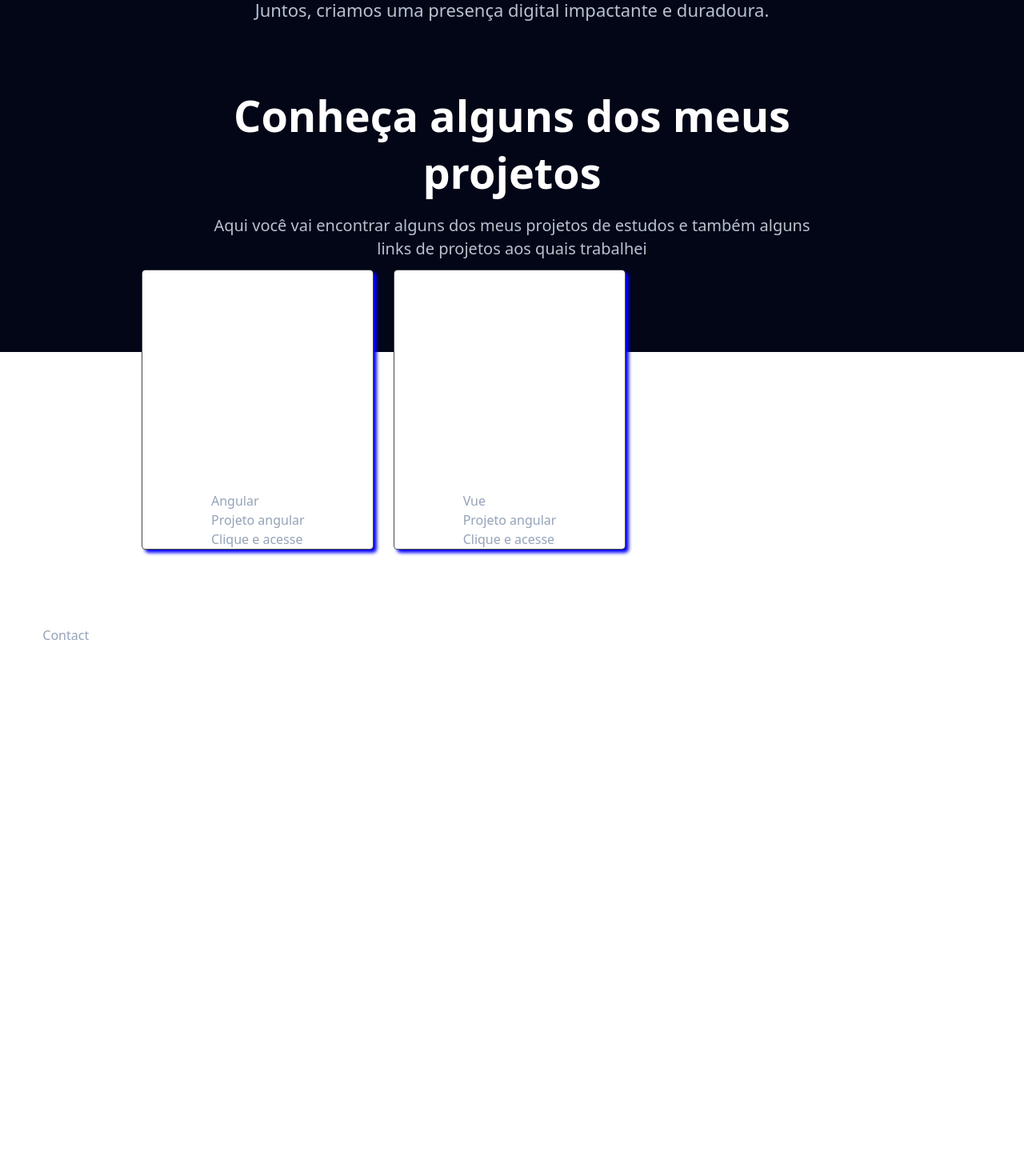
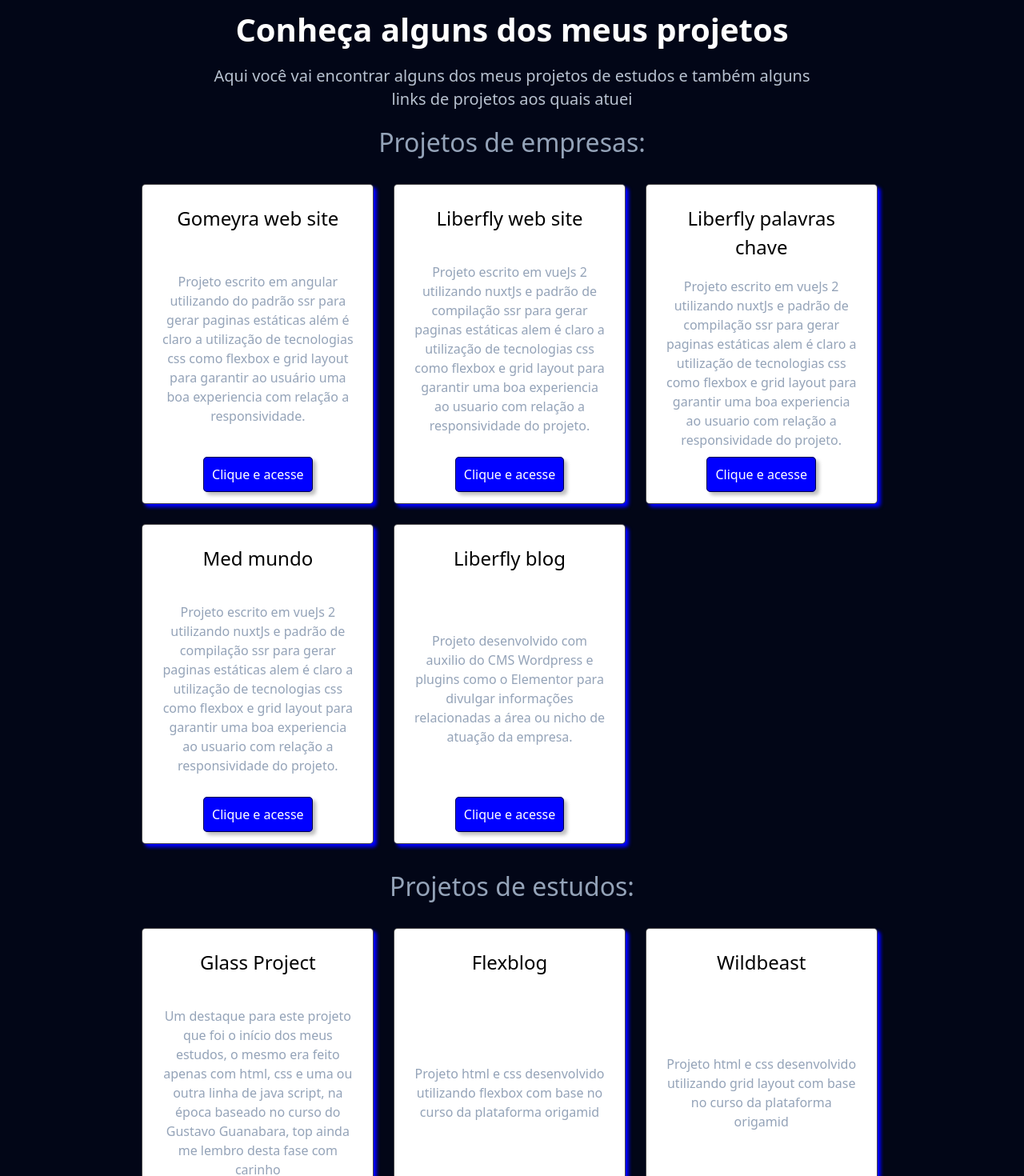
Before and after one commit to gleysonareas/gleysonareas, a Nuxt app: page / in a window 1280 px wide. Shown: the part 360-1830 px from the top of the page at 80% size. Before the commit the page ends 1166 px from the top, so only its background shows below. Built offline with nearby package versions, Linux system fonts and the light colour scheme.

Commit message:
update project

```diff
--- a/components/Home/Project/Content.vue
+++ b/components/Home/Project/Content.vue
@@ -1,31 +1,104 @@
 <template>
   <div class="projects-container">
     <div class="projects-header">
-      <h2 class="projects-title">Conheça alguns dos meus projetos</h2>
-      <h3 class="projects-subtitle">Aqui você vai encontrar alguns dos meus projetos de estudos e também alguns links de
-        projetos aos quais trabalhei </h3>
+      <h1 class="projects-title">Conheça alguns dos meus projetos</h1>
+      <h2 class="projects-subtitle">Aqui você vai encontrar alguns dos meus projetos de estudos e também alguns links de
+        projetos aos quais atuei </h2>
     </div>
+
+    <p class="category">Projetos de empresas:</p>
     <div class="projects-content">
-      <div class="projects-item" v-for="(item, id) in projects" :key="id">
+      <div class="projects-item" v-for="(item, id) in workProjects" :key="id">
+        <CardContent :data="item" />
+      </div>
+    </div>
+
+    <p class="category">Projetos de estudos:</p>
+    <div class="projects-content">
+      <div class="projects-item" v-for="(item, id) in studyProjects" :key="id">
         <CardContent :data="item" />
       </div>
     </div>
   </div>
 </template>
+
 <script setup lang="ts">
 import CardContent from "../../../shared/components/Card/Content.vue"
 
-const projects = ref<any>([
+const workProjects = ref<any>([
   {
-    title: 'Angular',
-    description: 'Projeto angular',
-    path: 'test'
+    title: 'Gomeyra web site',
+    description: 'Projeto escrito em angular utilizando do padrão ssr para gerar paginas estáticas além é claro a utilização de tecnologias css como flexbox e grid layout para garantir ao usuário uma boa experiencia com relação a responsividade.',
+    path: 'https://www.gomeyra.com/'
   },
   {
-    title: 'Vue',
-    description: 'Projeto angular',
-    path: 'test'
-  }
+    title: 'Liberfly web site',
+    description: 'Projeto escrito em vueJs 2 utilizando nuxtJs e padrão de compilação ssr para gerar paginas estáticas alem é claro a utilização de tecnologias css como flexbox e grid layout para garantir uma boa experiencia ao usuario com relação a responsividade do projeto.',
+    path: 'https://www.liberfly.com.br/'
+  },
+  {
+    title: 'Liberfly palavras chave',
+    description: 'Projeto escrito em vueJs 2 utilizando nuxtJs e padrão de compilação ssr para gerar paginas estáticas alem é claro a utilização de tecnologias css como flexbox e grid layout para garantir uma boa experiencia ao usuario com relação a responsividade do projeto.',
+    path: 'https://liberfly.liberfly.com.br/'
+  },
+  {
+    title: 'Med mundo',
+    description: 'Projeto escrito em vueJs 2 utilizando nuxtJs e padrão de compilação ssr para gerar paginas estáticas alem é claro a utilização de tecnologias css como flexbox e grid layout para garantir uma boa experiencia ao usuario com relação a responsividade do projeto.',
+    path: 'https://www.medmundo.com.br/'
+  },
+  {
+    title: 'Liberfly blog',
+    description: 'Projeto desenvolvido com auxilio do CMS Wordpress e plugins como o Elementor para divulgar informações relacionadas a área ou nicho de atuação da empresa.',
+    path: 'https://blog.liberfly.com.br/'
+  },
+])
+
+const studyProjects = ref<any>([
+  {
+    title: 'Glass Project',
+    description: 'Um destaque para este projeto que foi o início dos meus estudos, o mesmo era feito apenas com html, css e uma ou outra linha de java script, na época baseado no curso do Gustavo Guanabara, top ainda me lembro desta fase com carinho',
+    path: 'https://gleysonareas.github.io/glass-project/'
+  },
+  {
+    title: 'Flexblog',
+    description: 'Projeto html e css desenvolvido utilizando flexbox com base no curso da plataforma origamid',
+    path: 'https://gleysonareas.github.io/flexblog/'
+  },
+  {
+    title: 'Wildbeast',
+    description: 'Projeto html e css desenvolvido utilizando grid layout com base no curso da plataforma origamid',
+    path: 'https://gleysonareas.github.io/wildbeast/'
+  },
+  {
+    title: 'Todo-app',
+    description: 'Projeto criado com Angular 14 integrado ao localStorage, para persistir os dados',
+    path: 'https://gleysonareas.github.io/todo-app/'
+  },
+  {
+    title: 'Crud',
+    description: 'Projeto básico em angular escrito com versão 9 do framework, utilizando material angular, um pouco de flex-layout, baseado no curso da coder apresentado por Leonardo leitão',
+    path: 'https://gleysonareas.github.io/crud/'
+  },
+  {
+    title: 'Finansys',
+    description: 'Projeto desenvolvido com base na arquitetura master detail de reuso de código, escrito inicialmente em angular 7 e posteriormente atualizado no final do curso para a versão 11 do framework',
+    path: 'https://gleysonareas.github.io/finansys/'
+  },
+  {
+    title: 'Meat App Starter',
+    description: 'Projeto desenvolvido em angular 4 e atulizado para as versões 5 e 6 ao longo do curso minitrado pela coder',
+    path: 'https://gleysonareas.github.io/meat-app-starter/'
+  },
+  {
+    title: 'Calculator',
+    description: 'Projeto desenvolvido utilizando typescript com base no curso ministrado pela hcode',
+    path: 'https://gleysonareas.github.io/calculator/'
+  },
+  {
+    title: 'Monster Slayer',
+    description: 'Projeto desenvolvido utilizando VueJs com base no curso ministrado pela cod3r',
+    path: 'https://gleysonareas.github.io/monster-slayer/'
+  },
 ])
 </script>
 
@@ -36,24 +109,28 @@
   width: 100%;
   height: max-content;
   align-items: center;
-  // background: #030e20;
   flex-direction: column;
   padding: 7% 0;
+
+  .category {
+    font-size: 2rem;
+    font-weight: 500;
+    padding: 1rem;
+  }
 
   .projects-header {
     display: flex;
     flex-direction: column;
     gap: 16px;
     max-width: 768px;
-    // font-family: "Red Hat Display";
     font-style: normal;
     text-align: center;
 
     .projects-title {
       color: #fff;
       font-weight: 700;
-      font-size: 54px;
-      line-height: 71px;
+      font-size: 40px;
+      line-height: 55px;
       text-align: center;
     }
 
@@ -81,9 +158,9 @@
       flex-direction: column;
       max-width: 290px;
       width: 100%;
-      height: 350px;
+      height: 400px;
       align-items: center;
-      justify-content: flex-end;
+      justify-content: center;
       background-color: #fff;
       margin: 1.3%;
 
--- a/layouts/default.vue
+++ b/layouts/default.vue
@@ -1,5 +1,5 @@
 <template>
-  <div class="flex flex-col w-screen bg-slate-950 h-screen text-slate-400 justify-between items-center">
+  <div class="flex flex-col w-screen bg-slate-950 text-slate-400 justify-between items-center">
     <HeaderContent />
     <div class="w-11/12 h-3/4">
       <slot />
--- a/shared/components/Card/Content.vue
+++ b/shared/components/Card/Content.vue
@@ -1,16 +1,56 @@
 <template>
   <div class="card">
+    <div class="card__header">
+      <h1>{{ data.title }}</h1>
+    </div>
     <div class="card__body">
-      <p class="card__title">{{ data.title }}</p>
-      <p class="card__description">{{ data.description }}</p>
+      <p>{{ data.description }}</p>
+    </div>
+    <div class="card__footer">
       <a :href="data.path">
-        <button class="card__button">Clique e acesse</button>
+        Clique e acesse
       </a>
     </div>
   </div>
 </template>
+
 <script setup lang="ts">
 defineProps({
   data: {} as any
 })
 </script>
+
+<style lang="scss" scoped>
+.card {
+  display: flex;
+  flex-direction: column;
+  align-items: center;
+  padding: 1.5rem;
+  height: -webkit-fill-available;
+  justify-content: space-between;
+
+  &__header {
+    font-size: x-large;
+    font-weight: 500;
+    color: #000;
+    text-align: center;
+  }
+
+  &__body {
+    text-align: center;
+    overflow: auto;
+  }
+
+  &__footer {
+    a {
+      text-decoration: none;
+      border: 1px solid rgba(0, 0, 0, .7137254902);
+      border-radius: 5px;
+      box-shadow: 4px 4px 4px #00000040;
+      padding: 10px;
+      color: #fff;
+      background: #0000ff;
+    }
+  }
+}
+</style>
```
